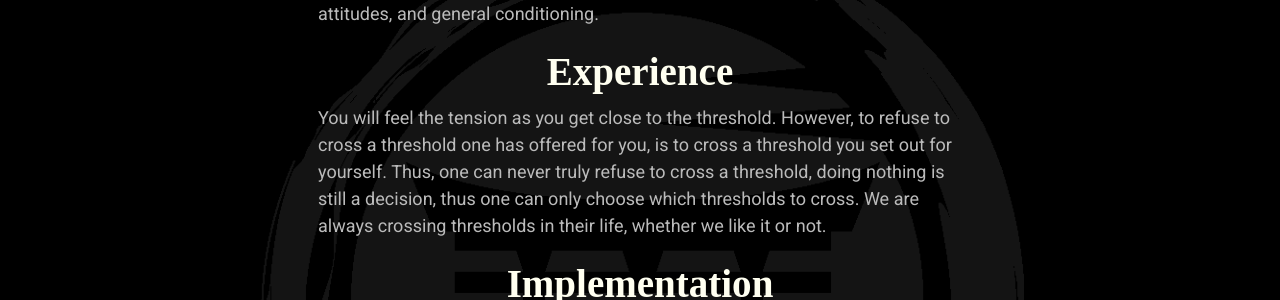
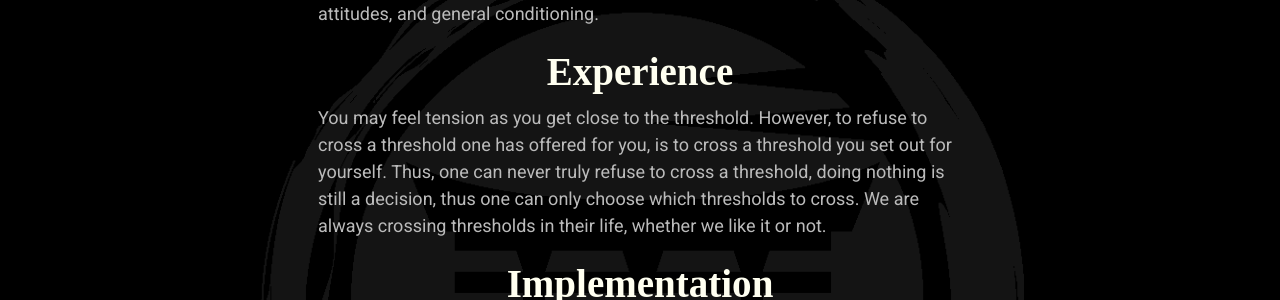
Before and after one commit to mindset-dojo/mindset-dojo.github.io, a Jekyll site: the page built from _forms/threshold.md, in a window 1280 px wide and 900 px high. Shown: the part 393-693 px from the top of the window. Built offline with Jekyll 4.4.1, drawn with Linux system fonts in a browser that asks for light colours; some web fonts are replaced.

Commit message:
fix(threshold): from declarative to subjective language.

```diff
--- a/_forms/threshold.md
+++ b/_forms/threshold.md
@@ -16,7 +16,7 @@
 
 ## Experience
 
-You will feel the tension as you get close to the threshold. However, to refuse to cross a threshold one has offered for you, is to cross a threshold you set out for yourself. Thus, one can never truly refuse to cross a threshold, doing nothing is still a decision, thus one can only choose which thresholds to cross. We are always crossing thresholds in their life, whether we like it or not.
+You may feel tension as you get close to the threshold. However, to refuse to cross a threshold one has offered for you, is to cross a threshold you set out for yourself. Thus, one can never truly refuse to cross a threshold, doing nothing is still a decision, thus one can only choose which thresholds to cross. We are always crossing thresholds in their life, whether we like it or not.
 
 ## Implementation
 
```
